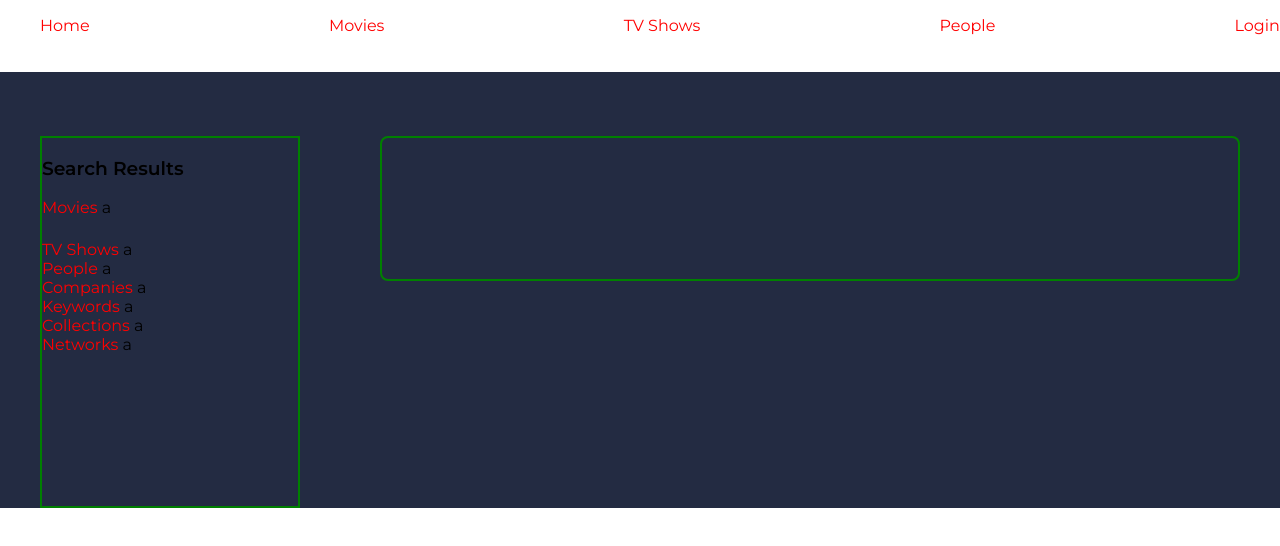
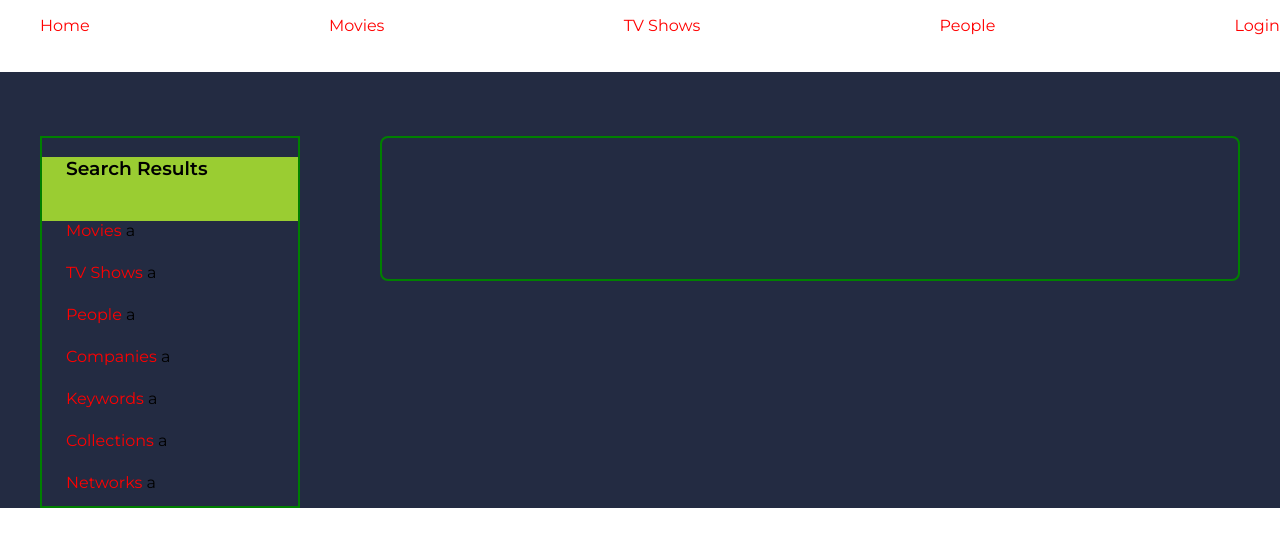
Before and after one commit to draqist/chillflix, a React (Create React App) app: page /search in a window 1280 px wide. Shown: the top 546 px of the page. Built offline with nearby package versions, Linux system fonts and the light colour scheme.

Commit message:
new changes :)

```diff
--- a/src/components/SearchStats/SearchStas.js
+++ b/src/components/SearchStats/SearchStas.js
@@ -5,7 +5,9 @@ const StasContainer = () => {
     return (
         <>
             <div className='statscontainer'>
-                <h3> Search Results </h3>
+                <div className = 'res-head'>
+                    <h3 className = 'search-title'> Search Results </h3>
+                </div>
                 <ul className = 'stats-ul'>
                     <div className = 'res_cat'>
                         <li>
@@ -13,38 +15,38 @@ const StasContainer = () => {
                             <span>  a </span>
                         </li>
                     </div>
-                    <div>
+                    <div className = 'res_cat'>
                         <li>
                             <a href='/'>TV Shows</a>
                             <span> a </span>
                         </li>
                     </div>
-                    <div>
+                    <div className = 'res_cat'>
                         <li>
                             <a href='/'>People</a>
                             <span> a </span>
 
                         </li>
                     </div>
-                    <div>
+                    <div className = 'res_cat'>
                         <li>
                             <a href='/'>Companies</a>
                             <span> a </span>
                         </li>
                     </div>
-                    <div>
+                    <div className = 'res_cat'>
                         <li>
                             <a href='/'>Keywords</a>
                             <span> a </span>
                         </li>
                     </div>
-                    <div>
+                    <div className = 'res_cat'>
                         <li>
                             <a href='/'>Collections</a>
                             <span> a </span>
                         </li>
                     </div>
-                    <div>
+                    <div className = 'res_cat'>
                         <li>
                             <a href='/'>Networks</a>
                             <span> a </span>
--- a/src/components/SearchStats/searchstats.scss
+++ b/src/components/SearchStats/searchstats.scss
@@ -2,6 +2,13 @@
     width: 16rem;
     height: 23rem;
     border:2px solid green;
+}
+.res-head{
+    height: 4rem;
+    background-color: yellowgreen;
+}
+.search-title{
+    padding-left: 1.5rem;
 }
 .stats-ul{
      margin: 0 ;
@@ -12,4 +19,6 @@
     width: 100%;
     height:2.625rem;
     justify-content: center;
+    align-items: center;
+    padding-left: 1.5rem;
 }
```
